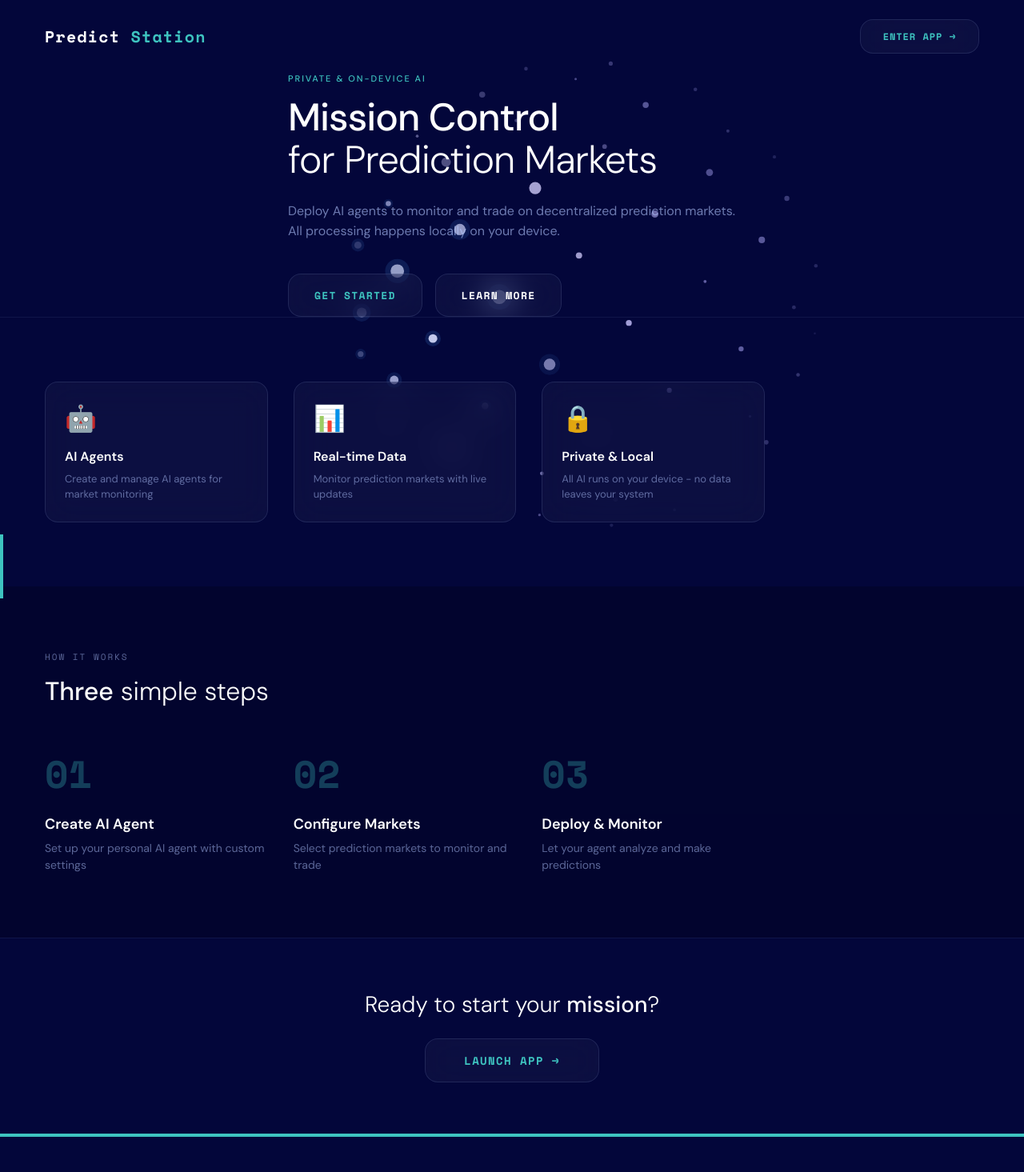
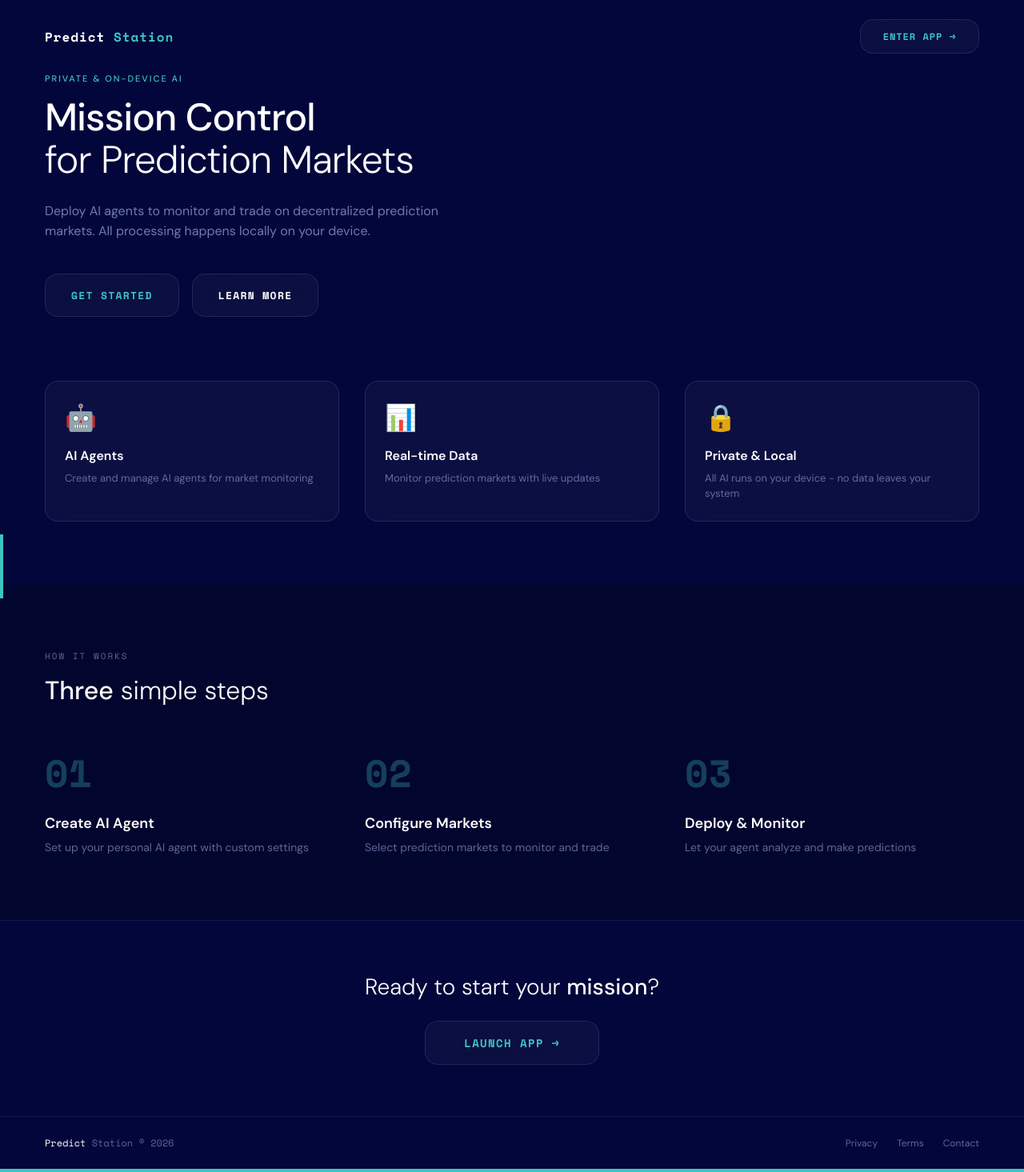
Before and after one commit to pisuthd/predict-station, a Next.js app in the folder frontend/: page / in a window 1280 px wide. Shown: the whole page at 80% size. Before the commit the page ends 1421 px from the top, so only its background shows below. Built offline with nearby package versions, Linux system fonts and the light colour scheme.

Commit message:
Update landing page: orbs in hero right side, smaller branding, max-width nav, footer added

```diff
--- a/frontend/src/app/page.tsx
+++ b/frontend/src/app/page.tsx
@@ -50,47 +50,25 @@ export default function LandingPage() {
         background: NAVY,
         position: 'relative',
         overflow: 'hidden',
-      }}
-    >
-      {/* Animated Orbs - Center Background */}
-      <div
-        style={{
-          position: 'fixed',
-          left: '20%',
-          top: 0,
-          width: '60%',
-          height: '100vh',
-          zIndex: 1,
-        }}
-      >
-        <OrbCanvas />
-      </div>
-
-      {/* Content */}
-      <div
-        style={{
-          position: 'relative',
-          zIndex: 10,
-          minHeight: '100vh',
         display: 'flex',
         flexDirection: 'column',
       }}
     >
-        {/* Navigation */}
+      {/* Navigation - with max-width container */}
       <nav
         style={{
           padding: '24px 56px',
-            display: 'flex',
-            justifyContent: 'space-between',
-            alignItems: 'center',
+          position: 'relative',
+          zIndex: 10,
         }}
       >
-          {/* Wordmark - Similar to Loading Screen */}
+        <div style={{ maxWidth: 1200, margin: '0 auto', display: 'flex', justifyContent: 'space-between', alignItems: 'center' }}>
+          {/* Wordmark - Smaller */}
           <p
             style={{
               fontFamily: monoFont,
               fontWeight: 700,
-              fontSize: 20,
+              fontSize: 16,
               letterSpacing: '0.06em',
               color: CYAN,
               margin: 0,
@@ -127,18 +105,26 @@ export default function LandingPage() {
           >
             ENTER APP →
           </button>
+        </div>
       </nav>
 
-        {/* Hero Section - No Glass, Just Text */}
+      {/* Hero Section with Orbs - Orbs moved to right side */}
       <div
         style={{
+          flex: 1,
+          display: 'flex',
+          position: 'relative',
+          zIndex: 10,
+        }}
+      >
+        {/* Hero Content - Left Side */}
+        <div style={{
           flex: 1,
           display: 'flex',
           alignItems: 'center',
           justifyContent: 'center',
           padding: '0 56px',
-          }}
-        >
+        }}>
           <div style={{ maxWidth: '560px' }}>
             {/* Label */}
             <p
@@ -242,19 +228,32 @@ export default function LandingPage() {
           </div>
         </div>
 
+        {/* Animated Orbs - Right Side of Hero */}
+        <div
+          style={{
+            width: '50%',
+            height: '100%',
+            position: 'relative',
+          }}
+        >
+          <OrbCanvas />
+        </div>
+      </div>
+
       {/* Features Section */}
       <div
         style={{
           padding: '80px 56px',
-            borderTop: '1px solid rgba(180,200,255,0.08)',
+          position: 'relative',
+          zIndex: 10,
         }}
       >
+        <div style={{ maxWidth: 1200, margin: '0 auto' }}>
           <div
             style={{
               display: 'grid',
               gridTemplateColumns: 'repeat(3, 1fr)',
               gap: '32px',
-              maxWidth: '900px',
             }}
           >
             {features.map((feature, index) => (
@@ -309,14 +308,18 @@ export default function LandingPage() {
             ))}
           </div>
         </div>
+      </div>
 
       {/* How It Works Section */}
       <div
         style={{
           padding: '80px 56px',
           background: 'rgba(0,0,0,0.2)',
+          position: 'relative',
+          zIndex: 10,
         }}
       >
+        <div style={{ maxWidth: 1200, margin: '0 auto' }}>
           <p
             style={{
               fontFamily: monoFont,
@@ -348,7 +351,6 @@ export default function LandingPage() {
               display: 'grid',
               gridTemplateColumns: 'repeat(3, 1fr)',
               gap: '32px',
-              maxWidth: '900px',
             }}
           >
             {steps.map((step, index) => (
@@ -390,6 +392,7 @@ export default function LandingPage() {
             ))}
           </div>
         </div>
+      </div>
 
       {/* Footer CTA */}
       <div
@@ -397,6 +400,8 @@ export default function LandingPage() {
           padding: '64px 56px',
           textAlign: 'center',
           borderTop: '1px solid rgba(180,200,255,0.08)',
+          position: 'relative',
+          zIndex: 10,
         }}
       >
         <h2
@@ -441,14 +446,46 @@ export default function LandingPage() {
         </button>
       </div>
 
+      {/* Footer */}
+      <footer
+        style={{
+          padding: '24px 56px',
+          borderTop: '1px solid rgba(180,200,255,0.08)',
+          display: 'flex',
+          justifyContent: 'space-between',
+          alignItems: 'center',
+          position: 'relative',
+          zIndex: 10,
+        }}
+      >
+        <div style={{ maxWidth: 1200, margin: '0 auto', width: '100%', display: 'flex', justifyContent: 'space-between', alignItems: 'center' }}>
+          <p
+            style={{
+              fontFamily: monoFont,
+              fontSize: 12,
+              color: MUTED,
+              margin: 0,
+            }}
+          >
+            <span style={{ color: '#fff' }}>Predict</span> Station © 2026
+          </p>
+          <div style={{ display: 'flex', gap: '24px' }}>
+            <span style={{ fontFamily: sansFont, fontSize: 12, color: MUTED, cursor: 'pointer' }}>Privacy</span>
+            <span style={{ fontFamily: sansFont, fontSize: 12, color: MUTED, cursor: 'pointer' }}>Terms</span>
+            <span style={{ fontFamily: sansFont, fontSize: 12, color: MUTED, cursor: 'pointer' }}>Contact</span>
+          </div>
+        </div>
+      </footer>
+
       {/* Bottom Teal Accent Bar */}
       <div
         style={{
           height: 4,
           background: CYAN,
+          position: 'relative',
+          zIndex: 10,
         }}
       />
-      </div>
 
       {/* Cyan Left Edge Accent */}
       <div
```
Lines whose indentation alone changed are shown as unchanged.
